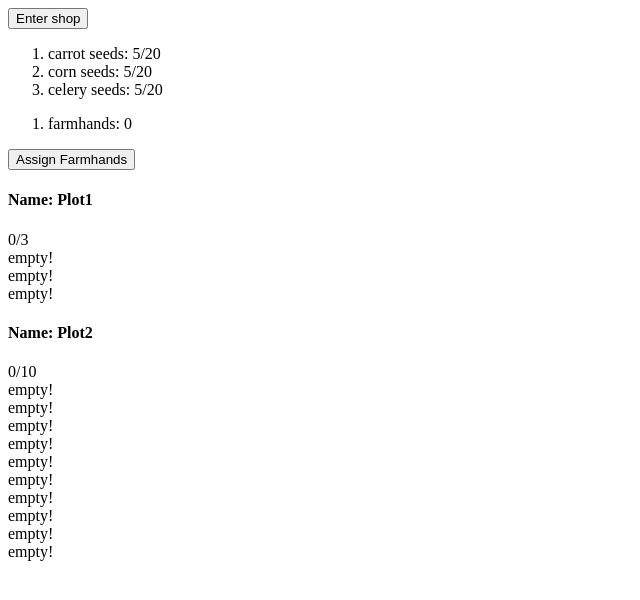
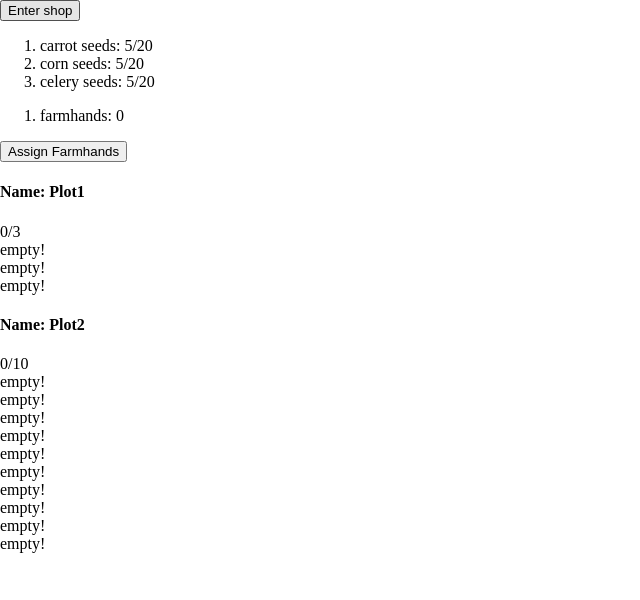
Before and after one commit to Aborgen/farm-manager, a React (Create React App) app: page / in a window 1280 px wide. Shown: the top 600 px of the page, without its empty margins (0-640 px from the left). Built offline with nearby package versions, Linux system fonts and the light colour scheme.

Commit message:
Add style reset and color custom properties

```diff
--- /dev/null
+++ b/src/colors.css
@@ -0,0 +1,9 @@
+:root {
+  --grass-green: #8fbe4f;
+  --forest-green: #465e29;
+  --opal-green: #bad287;
+  --orange: #eba74c;
+  --cream: #f3eeaa;
+  --grey: #988b79;
+  --white: #efebe7;
+}
--- a/src/index.tsx
+++ b/src/index.tsx
@@ -2,6 +2,8 @@ import React from 'react';
 import ReactDOM from 'react-dom';
 
 import App from './App';
+import './colors.css';
+import './reset.css';
 
 ReactDOM.render(
   <React.StrictMode>
--- /dev/null
+++ b/src/reset.css
@@ -0,0 +1,6 @@
+@import-normalize;
+
+body, html {
+  margin: 0;
+  padding: 0;
+}
```
